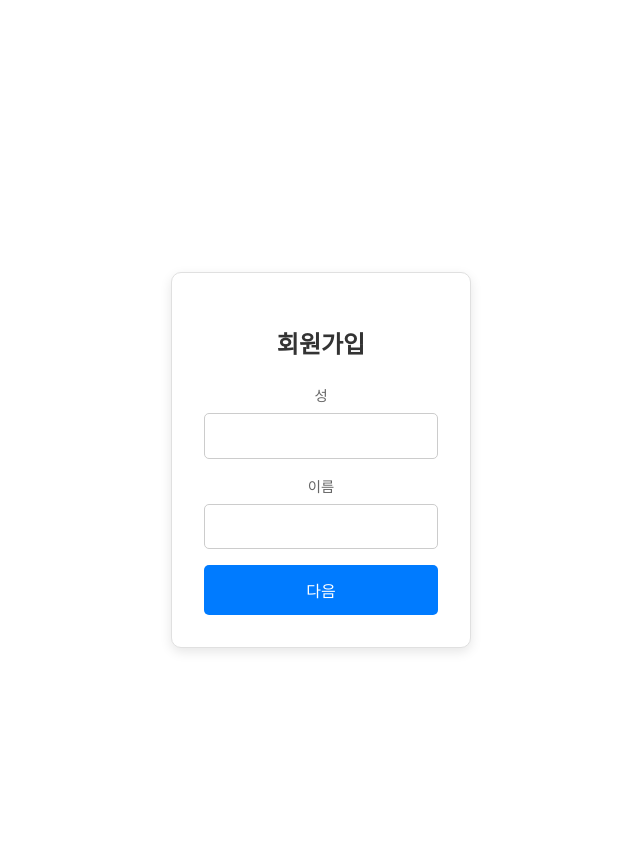
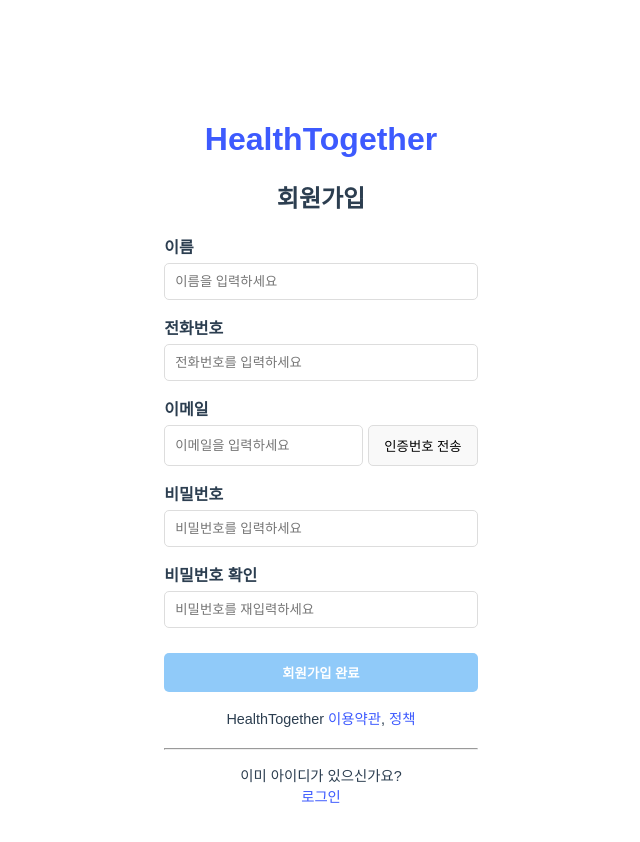
Before and after one commit to Fit-Connection/health-together, a Vue app in the folder front-end/: page /register in a window 1280 px wide. Shown: the top 842 px of the page, without its empty margins (319-959 px from the left). Built offline with nearby package versions, Linux system fonts and the light colour scheme.

Commit message:
feat : 비밀번호 찾기 기능 구현(수정필요), blur 기능 추가 style : 양식 통일

```diff
--- a/front-end/src/components/PasswordRecovery.vue
+++ b/front-end/src/components/PasswordRecovery.vue
@@ -1,17 +1,22 @@
 <template>
   <form @submit.prevent="recoverPassword" class="recovery-form">
+    <h1>HealthTogether</h1>
+    <img src="@/assets/Weblogo.png" class="img-size" alt="HealthTogether Logo" />
     <h2>비밀번호 찾기</h2>
 
+    <!-- 이메일 입력 -->
     <label>Email</label>
     <input
         type="email"
         v-model="email"
         @blur="validateEmail"
+        placeholder="이메일을 입력하세요"
+        :class="{ 'input-error': error }"
     />
-    <span v-if="error">{{ error }}</span>
+    <span v-if="error" class="error-message">{{ error }}</span>
 
-    <!-- 인증 코드 입력란과 인증 버튼 표시 여부를 조건부로 설정 -->
-    <div v-if="isCodeSent">
+    <!-- 인증 코드 입력란 (isCodeSent가 true일 때만 표시) -->
+    <div v-if="isCodeSent && !isVerified">
       <label>인증 번호</label>
       <input
           type="text"
@@ -20,12 +25,35 @@
       />
     </div>
 
-    <!-- 버튼 변경 -->
+    <!-- 인증 메일 전송 / 인증 확인 버튼 -->
     <button type="button" @click="isCodeSent ? verifyCode() : sendVerificationEmail()">
       {{ isCodeSent ? '인증' : '인증 메일 전송' }}
     </button>
 
-    <router-link to="/login">로그인 화면</router-link>
+    <!-- 비밀번호 변경 입력란 (이메일 인증이 완료되면 표시) -->
+    <div v-if="isVerified">
+      <div class="form-group">
+        <label>비밀번호 입력</label>
+        <input
+            type="password"
+            v-model="newPassword"
+            placeholder="새 비밀번호를 입력하세요"
+            required
+        />
+      </div>
+      <div class="form-group">
+        <label>비밀번호 재입력</label>
+        <input
+            type="password"
+            v-model="confirmPassword"
+            placeholder="새 비밀번호를 다시 입력하세요"
+            required
+        />
+      </div>
+      <button type="button" @click="changePassword" class="submit-button">비밀번호 변경</button>
+    </div>
+
+    <router-link to="/login" class="link-to-login">로그인 화면</router-link>
   </form>
 </template>
 
@@ -37,9 +65,13 @@ export default {
   setup() {
     const email = ref('');
     const verificationCode = ref('');
+    const newPassword = ref('');
+    const confirmPassword = ref('');
     const error = ref(null);
     const isCodeSent = ref(false);
+    const isVerified = ref(false);
 
+    // 이메일 유효성 검사
     const validateEmail = () => {
       const emailPattern = /^[^\s@]+@[^\s@]+\.[^\s@]+$/; // 이메일 형식 정규식
       if (!email.value) {
@@ -51,6 +83,7 @@ export default {
       }
     };
 
+    // 서버에서 이메일 존재 여부 확인
     const checkEmailExists = async () => {
       try {
         const response = await axios.post('/user/api/check-email', { email: email.value });
@@ -61,6 +94,7 @@ export default {
       }
     };
 
+    // 인증 메일 전송 함수
     const sendVerificationEmail = async () => {
       validateEmail();
       if (!error.value) {
@@ -68,51 +102,152 @@ export default {
         if (exists) {
           alert('인증 메일이 전송되었습니다.');
           isCodeSent.value = true;
-          // 이메일 인증 메일 전송 로직을 여기에 추가
+          // 실제 이메일 인증 메일 전송 로직 추가 필요
+          await axios.post('http://localhost:9090/user/api/email/send', { email: email.value });
         } else {
           error.value = '입력하신 이메일이 존재하지 않습니다.';
         }
       }
     };
 
-    const verifyCode = () => {
-      if (verificationCode.value === '1234') { // 실제 인증 코드 로직으로 대체 필요
-        alert('인증이 완료되었습니다.');
-        // 인증 완료 후 추가 작업 수행
-      } else {
-        alert('인증 번호가 올바르지 않습니다.');
+    // 인증 코드 검증 함수
+    const verifyCode = async () => {
+      try {
+        const response = await axios.post('http://localhost:9090/user/api/email/verify', {
+          email: email.value,
+          verificationCode: verificationCode.value,
+        });
+        if (response.data.success) {
+          alert('인증이 완료되었습니다.');
+          isVerified.value = true; // 인증 완료 상태 설정
+        } else {
+          alert('인증 번호가 올바르지 않습니다.');
+        }
+      } catch (error) {
+        alert('서버와의 통신에 실패했습니다.');
+      }
+    };
+
+    // 비밀번호 변경 함수
+    const changePassword = async () => {
+      if (newPassword.value !== confirmPassword.value) {
+        alert('비밀번호가 일치하지 않습니다.');
+        return;
+      }
+      try {
+        await axios.post('/user/api/change-password', {
+          email: email.value,
+          newPassword: newPassword.value,
+        });
+        alert('비밀번호가 변경되었습니다.');
+        // 비밀번호 변경 후 로그인 페이지로 이동
+        window.location.href = '/login';
+      } catch (error) {
+        alert('비밀번호 변경에 실패했습니다.');
       }
     };
 
     return {
       email,
       verificationCode,
+      newPassword,
+      confirmPassword,
       error,
       isCodeSent,
+      isVerified,
       validateEmail,
       sendVerificationEmail,
       verifyCode,
+      changePassword,
     };
   },
 };
 </script>
 
 <style scoped>
+h1 {
+  color: #3d5afe;
+}
+
+.img-size {
+  width: 300px;
+  height: auto;
+  display: block;
+  margin: 0 auto; /* 수평 중앙 정렬 */
+}
+
 .recovery-form {
   max-width: 400px;
-  margin: auto;
-  padding: 1.5em;
-  border: 1px solid #ccc;
-  border-radius: 8px;
+  margin: 2em auto;
+  padding: 2em;
+  background-color: #fff;
   display: flex;
   flex-direction: column;
 }
 
+h2 {
+  text-align: center;
+  font-size: 1.5rem;
+  color: #333;
+  margin-bottom: 1.5rem;
+}
+
+label {
+  font-size: 0.9rem;
+  color: #666;
+  margin-bottom: 0.5rem;
+}
+
 input {
-  margin-bottom: 0.5em;
+  padding: 0.8rem;
+  border: 1px solid #ccc;
+  border-radius: 5px;
+  font-size: 1rem;
+  margin-bottom: 1rem;
+  transition: border 0.3s ease;
+}
+
+.input-error {
+  border-color: #ff4d4f;
+}
+
+input:focus {
+  border-color: #007bff;
+  outline: none;
+  box-shadow: 0px 0px 5px rgba(0, 123, 255, 0.3);
+}
+
+.error-message {
+  color: #ff4d4f;
+  font-size: 0.9rem;
+  margin-bottom: 1rem;
 }
 
 button {
-  margin-top: 1em;
+  padding: 0.8rem;
+  border: none;
+  border-radius: 5px;
+  font-size: 1rem;
+  cursor: pointer;
+  background-color: #007bff;
+  color: white;
+  transition: background-color 0.3s ease;
+}
+
+button:hover {
+  background-color: #0056b3;
+}
+
+.link-to-login {
+  text-align: center;
+  display: block;
+  margin-top: 1.5rem;
+  font-size: 0.9rem;
+  color: #007bff;
+  text-decoration: none;
+}
+
+.link-to-login:hover {
+  text-decoration: underline;
 }
 </style>
--- a/front-end/src/components/auth/LoginForm.vue
+++ b/front-end/src/components/auth/LoginForm.vue
@@ -1,124 +1,214 @@
-<!-- src/components/auth/LoginForm.vue -->
 <template>
-  <form @submit.prevent="login" class="login-form">
-    <h2>로그인</h2>
+  <div class="register-form">
+    <h1>HealthTogether</h1>
+    <img src="@/assets/Weblogo.png" class="img-size" alt="HealthTogether Logo" />
+    <div class="write-form">
+      <form @submit.prevent="onSubmit">
+        <div class="form-group">
+          <label>이메일</label>
+          <input
+              type="email"
+              v-model="email"
+              @blur="validateEmail"
+          @input="clearError"
+          placeholder="이메일을 입력하세요"
+          :class="{ 'input-error': emailError }"
+          required
+          />
+          <span v-if="emailError" class="error-message">{{ emailError }}</span>
+        </div>
 
-    <label>사용자 이름</label>
-    <input type="text" v-model="username" required />
-    <br>
-    <label>비밀번호</label>
-    <input type="password" v-model="password" required />
+        <div class="form-group">
+          <label>비밀번호</label>
+          <input type="password" v-model="password" placeholder="비밀번호를 입력하세요" required />
+        </div>
 
-    <button type="submit" class="btn-primary">로그인</button>
-    <button type="button" @click="goToRegist" class="btn-secondary">회원가입</button>
-    <button type="button" @click="goToPassWordRecovery" class="btn-secondary">비밀번호 찾기</button>
-  </form>
+        <div class="form-options">
+          <a href="#" @click.prevent="goToPasswordRecovery" class="find-password">비밀번호 찾기</a>
+        </div>
+
+        <div class="button-group">
+          <button type="button" @click="onSubmit" class="submit-button">로그인</button>
+          <button type="button" @click="goToRegister" class="submit-button secondary">회원가입</button>
+        </div>
+      </form>
+    </div>
+
+    <div class="footer">
+      <span>© 2024 HealthTogether</span>
+      <br />
+      <span>All rights reserved.</span>
+    </div>
+  </div>
 </template>
 
 <script>
 import axios from 'axios';
 
 export default {
+  name: 'LoginForm',
   data() {
     return {
-      username: '',
+      email: '',
       password: '',
+      emailError: '', // 이메일 오류 메시지 상태 추가
     };
   },
   methods: {
-    async login() {
+    // 이메일 유효성 검사
+    validateEmail() {
+      const emailPattern = /^[^\s@]+@[^\s@]+\.[^\s@]+$/;
+      if (!emailPattern.test(this.email)) {
+        this.emailError = '유효한 이메일 형식을 입력하세요.';
+      } else {
+        this.emailError = '';
+      }
+    },
+
+    // 입력 중 이메일 오류 메시지 초기화
+    clearError() {
+      this.emailError = '';
+    },
+
+    async onSubmit() {
+      // 이메일 유효성 검사 후 submit
+      this.validateEmail();
+      if (this.emailError) return; // 이메일 오류가 있으면 제출하지 않음
+
       try {
         await axios.post('http://localhost:9090/user/api/login', {
-          username: this.username,
+          email: this.email,
           password: this.password,
         });
         alert('로그인 성공');
         this.$router.push('/');
       } catch (error) {
         if (error.response && error.response.status === 401) {
-          alert('아이디 또는 비밀번호가 잘못되었습니다.');
+          alert('이메일 또는 비밀번호가 잘못되었습니다.');
         } else {
           alert('로그인 실패: 서버 오류');
         }
         console.error(error);
       }
     },
-    goToRegist() {
+    goToRegister() {
       this.$router.push('/register');
     },
-    goToPassWordRecovery(){
-      this.$router.push('/passwordRecovery')
+    goToPasswordRecovery() {
+      this.$router.push('/passwordRecovery');
     },
   },
 };
 </script>
 
 <style scoped>
-.login-form {
-  max-width: 350px;
-  margin: 50px auto;
-  padding: 2rem;
-  border: 1px solid #e0e0e0;
-  border-radius: 10px;
-  box-shadow: 0px 4px 12px rgba(0, 0, 0, 0.1);
-  background-color: #fff;
+/* 기존 스타일 유지 */
+
+.img-size {
+  width: 250px;
+  height: auto;
+  display: block;
+  margin: 0 auto; /* 수평 중앙 정렬 */
 }
 
-h2 {
+.register-form {
+  max-width: 400px;
+  margin: 10px auto; /* 상단 여백을 줄임 */
+  padding: 20px;
+  font-family: Arial, sans-serif;
   text-align: center;
-  font-size: 1.5rem;
-  color: #333;
-  margin-bottom: 1.5rem;
+  display: flex;
+  flex-direction: column;
+  min-height: 100vh;
 }
 
-label {
-  font-size: 0.9rem;
-  color: #666;
-  margin-bottom: 0.5rem;
+h1 {
+  color: #3d5afe;
 }
 
-input {
-  padding: 0.8rem;
-  border: 1px solid #ccc;
-  border-radius: 5px;
-  font-size: 1rem;
-  margin-bottom: 1rem;
-  transition: border 0.3s ease;
+.write-form {
+  margin-bottom: 20px; /* 하단 여백 조정 */
+  flex-grow: 1;
 }
 
-input:focus {
-  border-color: #007bff;
-  outline: none;
-  box-shadow: 0px 0px 5px rgba(0, 123, 255, 0.3);
+.form-group {
+  margin-bottom: 5px; /* 입력란과 다음 요소 간의 간격을 줄임 */
+  text-align: left;
 }
 
-button {
-  padding: 0.8rem 1.2rem;
+.form-group label {
+  display: block;
+  margin-bottom: 5px;
+  font-weight: bold;
+}
+
+input[type="email"],
+input[type="password"] {
+  width: 100%;
+  padding: 10px;
+  border: 1px solid #ddd;
+  border-radius: 5px;
+  box-sizing: border-box;
+}
+
+.input-error {
+  border-color: #ff4d4f;
+}
+
+/* 오류 메시지 스타일 */
+.error-message {
+  color: #ff4d4f;
+  font-size: 0.9rem;
+  margin-top: 2px; /* 입력란과 메시지 사이의 간격 */
+  margin-bottom: 5px; /* 오류 메시지와 다음 요소 사이의 간격 */
+  display: block;
+}
+
+.form-options {
+  text-align: right;
+  margin-top: -5px; /* 링크와 비밀번호 필드 사이의 간격을 줄임 */
+  margin-bottom: 15px;
+}
+
+.find-password {
+  font-size: 0.9em;
+  color: #3d5afe;
+  text-decoration: none;
+}
+
+.button-group {
+  display: flex;
+  justify-content: space-between;
+  gap: 10px;
+  margin-top: 10px;
+}
+
+.submit-button {
+  flex: 1;
+  padding: 10px;
+  background-color: #3d5afe;
   border: none;
   border-radius: 5px;
-  font-size: 1rem;
+  color: white;
+  font-weight: bold;
   cursor: pointer;
-  transition: background-color 0.3s ease;
-  margin-top: 0.5rem;
 }
 
-.btn-primary {
-  background-color: #007bff;
-  color: white;
-  width: 100%;
+.submit-button.secondary {
+  background-color: #f9f9f9;
+  color: #3d5afe;
+  border: 1px solid #3d5afe;
 }
 
-.btn-primary:hover {
-  background-color: #0056b3;
+.footer {
+  margin-top: auto;
+  text-align: center;
+  font-size: 0.9em;
+  padding: 10px 0;
 }
 
-.btn-secondary {
-  background-color: #6c757d;
-  color: white;
-  width: 100%;
-}
-
-.btn-secondary:hover {
-  background-color: #565e64;
+.footer span {
+  display: block;
+  color: #666;
 }
 </style>
--- a/front-end/src/components/auth/RegisterForm.vue
+++ b/front-end/src/components/auth/RegisterForm.vue
@@ -1,114 +1,130 @@
 <template>
-  <form @submit.prevent="register" class="register-form">
+  <div class="register-form">
+    <h1>HealthTogether</h1>
     <h2>회원가입</h2>
+    <form @submit.prevent="onSubmit">
+      <div class="form-group">
+        <label>이름</label>
+        <input type="text" v-model="name" placeholder="이름을 입력하세요" required />
+      </div>
 
-    <!-- Step 1: 이름 입력 -->
-    <div v-if="currentStep === 1" class="form-group">
-      <label>성</label>
-      <input type="text" v-model="lastName" required />
+      <div class="form-group">
+        <label>전화번호</label>
+        <input type="tel" v-model="phone" placeholder="전화번호를 입력하세요" required />
+      </div>
 
-      <label>이름</label>
-      <input type="text" v-model="firstName" required />
+      <div class="form-group">
+        <label>이메일</label>
+        <div class="email-input-group">
+          <input
+              type="email"
+              v-model="email"
+              @blur="validateEmail"
+              placeholder="이메일을 입력하세요"
+              :class="{ 'input-error': emailError }"
+              required
+          />
+          <button type="button" @click="sendVerificationCode">인증번호 전송</button>
+        </div>
+        <span v-if="emailError" class="error-message">{{ emailError }}</span>
+      </div>
 
-      <button type="button" @click="nextStep" class="btn-primary">다음</button>
+      <div class="form-group" v-if="emailVerificationSent">
+        <input type="text" v-model="emailVerification" placeholder="인증번호 입력" required />
+        <button type="button" @click="verifyEmailCode">인증번호 확인</button>
+      </div>
+
+      <div class="form-group">
+        <label>비밀번호</label>
+        <input
+            type="password"
+            v-model="password"
+            placeholder="비밀번호를 입력하세요"
+            :class="{ 'input-error': passwordError }"
+            required
+        />
+      </div>
+
+      <div class="form-group">
+        <label>비밀번호 확인</label>
+        <input
+            type="password"
+            v-model="passwordConfirm"
+            placeholder="비밀번호를 재입력하세요"
+            :class="{ 'input-error': passwordError }"
+            required
+        />
+        <span v-if="passwordError" class="error-message">{{ passwordError }}</span>
+      </div>
+
+      <button type="submit" class="submit-button">회원가입 완료</button>
+    </form>
+
+    <div class="footer-links">
+      <span>HealthTogether </span>
+      <a href="#">이용약관</a>, <a href="#">정책</a>
     </div>
 
-    <!-- Step 2: 전화번호 입력 -->
-    <div v-if="currentStep === 2" class="form-group">
-      <label>전화번호</label>
-      <input type="text" v-model="phone" required />
-
-      <div class="button-group">
-        <button type="button" @click="prevStep" class="btn-secondary">이전</button>
-        <button type="button" @click="nextStep" class="btn-primary">다음</button>
-      </div>
+    <div class="login-link">
+      <hr />
+      <p>이미 아이디가 있으신가요? <br> <a href="/login">로그인</a></p>
     </div>
-
-    <!-- Step 3: 이메일과 비밀번호 입력 -->
-    <div v-if="currentStep === 3" class="form-group">
-      <label>이메일</label>
-      <input type="email" v-model="email" required />
-      <button type="button" @click="sendEmailVerification" class="btn-primary">인증</button>
-
-      <div v-if="emailVerificationSent">
-        <label>인증 코드</label>
-        <input type="text" v-model="verificationCode" required />
-        <button type="button" @click="verifyEmailCode" class="btn-secondary">확인</button>
-      </div>
-
-      <label>비밀번호</label>
-      <input type="password" v-model="password" required />
-
-      <div class="button-group">
-        <button type="button" @click="prevStep" class="btn-secondary">이전</button>
-        <button type="submit" class="btn-primary">회원가입</button>
-      </div>
-    </div>
-  </form>
+  </div>
 </template>
 
 <script>
 import axios from 'axios';
 
 export default {
+  name: 'RegistForm',
   data() {
     return {
-      currentStep: 1,
-      firstName: '',
-      lastName: '',
+      name: '',
+      phone: '',
       email: '',
+      emailVerification: '',
       password: '',
-      phone: '',
-      status: 'ACTIVE',
-      createdAt: new Date(),
-      updatedAt: new Date(),
-      verificationCode: '',
+      passwordConfirm: '',
       emailVerificationSent: false,
       emailVerified: false,
+      emailError: '', // 이메일 오류 메시지
+      passwordError: '', // 비밀번호 오류 메시지
     };
   },
   methods: {
-    nextStep() {
-      if (this.currentStep === 1 && (!this.firstName || !this.lastName)) {
-        alert('성명은 필수 입력 항목입니다.');
-        return;
+    // 이메일 유효성 검사
+    validateEmail() {
+      const emailPattern = /^[^\s@]+@[^\s@]+\.[^\s@]+$/;
+      if (!emailPattern.test(this.email)) {
+        this.emailError = '유효한 이메일 형식을 입력하세요.';
+      } else {
+        this.emailError = '';
       }
-      if (this.currentStep === 2 && !this.phone) {
-        alert('전화번호를 입력해 주세요.');
-        return;
-      }
-      if (this.currentStep === 3 && (!this.email || !this.password)) {
-        alert('이메일과 비밀번호를 모두 입력해 주세요.');
-        return;
-      }
-      this.currentStep++;
     },
-    prevStep() {
-      if (this.currentStep > 1) this.currentStep--;
-    },
-    async sendEmailVerification() {
+
+    async sendVerificationCode() {
+      if (this.emailError) return;
       try {
-        await axios.post('http://localhost:9090/user/api/email/send', {
-          mail: this.email,
-        });
+        await axios.post('http://localhost:9090/user/api/email/send', { mail: this.email });
         this.emailVerificationSent = true;
-        alert('인증 코드가 이메일로 발송되었습니다.');
+        alert(`인증번호가 ${this.email}로 전송되었습니다.`);
       } catch (error) {
-        alert('인증 코드 발송 실패: 서버 오류');
+        alert('인증번호 전송 실패: 서버 오류');
         console.error(error);
       }
     },
+
     async verifyEmailCode() {
       try {
         const response = await axios.post('http://localhost:9090/user/api/email/verify', {
           mail: this.email,
-          verifyCode: this.verificationCode,
+          verifyCode: this.emailVerification,
         });
-        if (response.data.status === "success") {  // 서버가 성공 시 "success" 상태를 반환하는지 확인
+        if (response.data.status === "success") {
           this.emailVerified = true;
           alert('이메일 인증 성공');
         } else {
-          alert('이메일 인증 실패: 인증 코드를 확인하세요.');
+          alert('인증번호가 일치하지 않습니다.');
         }
       } catch (error) {
         alert('이메일 인증 실패: 서버 오류');
@@ -116,29 +132,29 @@ export default {
       }
     },
 
-    async register() {
+    async onSubmit() {
       if (!this.emailVerified) {
         alert('이메일 인증을 완료해 주세요.');
         return;
       }
+      if (this.password !== this.passwordConfirm) {
+        this.passwordError = '비밀번호가 일치하지 않습니다.';
+        return;
+      } else {
+        this.passwordError = '';
+      }
+
       try {
         await axios.post('http://localhost:9090/user/api/register', {
-          username: `${this.lastName} ${this.firstName}`,
+          username: this.name,
           email: this.email,
+          phone: this.phone,
           password: this.password,
-          phone: this.phone,
-          status: this.status,
-          createdAt: this.createdAt,
-          updatedAt: this.updatedAt,
         });
-        alert('회원가입 성공');
+        alert('회원가입이 완료되었습니다.');
         this.$router.push('/login');
       } catch (error) {
-        if (error.response && error.response.status === 400) {
-          alert('회원가입 실패: 입력 데이터를 확인해주세요.');
-        } else {
-          alert('회원가입 실패: 서버 오류');
-        }
+        alert('회원가입 실패: 서버 오류');
         console.error(error);
       }
     },
@@ -148,78 +164,107 @@ export default {
 
 <style scoped>
 .register-form {
-  max-width: 350px;
-  margin: 50px auto;
-  padding: 2rem;
-  border: 1px solid #e0e0e0;
-  border-radius: 10px;
-  box-shadow: 0px 4px 12px rgba(0, 0, 0, 0.1);
-  background-color: #fff;
+  max-width: 400px;
+  margin: auto;
+  padding: 20px;
+  font-family: Arial, sans-serif;
+  text-align: center;
+}
+
+h1 {
+  color: #3d5afe;
 }
 
 h2 {
-  text-align: center;
-  font-size: 1.5rem;
-  color: #333;
-  margin-bottom: 1.5rem;
+  font-size: 1.5em;
+  margin: 10px 0 20px;
 }
 
 .form-group {
-  display: flex;
-  flex-direction: column;
+  margin-bottom: 15px;
+  text-align: left;
 }
 
-label {
-  font-size: 0.9rem;
-  color: #666;
-  margin-bottom: 0.5rem;
+.form-group label {
+  display: block;
+  margin-bottom: 5px;
+  font-weight: bold;
 }
 
-input {
-  padding: 0.8rem;
-  border: 1px solid #ccc;
+input[type="text"],
+input[type="tel"],
+input[type="email"],
+input[type="password"] {
+  width: 100%;
+  padding: 10px;
+  border: 1px solid #ddd;
   border-radius: 5px;
-  font-size: 1rem;
-  margin-bottom: 1rem;
-  transition: border 0.3s ease;
+  box-sizing: border-box;
 }
 
-input:focus {
-  border-color: #007bff;
-  outline: none;
-  box-shadow: 0px 0px 5px rgba(0, 123, 255, 0.3);
+.input-error {
+  border-color: #ff4d4f;
 }
 
-.button-group {
-  display: flex;
-  justify-content: space-between;
-  margin-top: 1rem;
+.error-message {
+  color: #ff4d4f;
+  font-size: 0.9rem;
+  margin-top: 2px;
+  margin-bottom: 5px;
+  display: block;
 }
 
-button {
-  padding: 0.8rem 1.2rem;
+.email-input-group {
+  display: flex;
+  gap: 5px;
+}
+
+.email-input-group input[type="email"] {
+  flex: 1;
+}
+
+.email-input-group button {
+  padding: 10px 15px;
+  border: 1px solid #ddd;
+  background-color: #f9f9f9;
+  border-radius: 5px;
+  cursor: pointer;
+}
+
+.submit-button {
+  width: 100%;
+  padding: 10px;
+  background-color: #90caf9;
   border: none;
   border-radius: 5px;
-  font-size: 1rem;
+  color: white;
+  font-weight: bold;
   cursor: pointer;
-  transition: background-color 0.3s ease;
+  margin-top: 10px;
 }
 
-.btn-primary {
-  background-color: #007bff;
-  color: white;
+.footer-links {
+  margin-top: 15px;
+  font-size: 0.9em;
 }
 
-.btn-primary:hover {
-  background-color: #0056b3;
+.footer-links a {
+  color: #3d5afe;
+  text-decoration: none;
 }
 
-.btn-secondary {
-  background-color: #6c757d;
-  color: white;
+.login-link {
+  margin-top: 20px;
+  font-size: 0.9em;
 }
 
-.btn-secondary:hover {
-  background-color: #565e64;
+.login-link hr {
+  margin-top: 15px;
+  margin-bottom: 10px;
+}
+
+.login-link a {
+  color: #3d5afe;
+  text-decoration: none;
 }
 </style>
--- a/front-end/src/router/index.js
+++ b/front-end/src/router/index.js
@@ -4,6 +4,7 @@ import TeamDetail from '@/components/TeamDetail.vue';
 import TeamReservation from '@/components/TeamReservation.vue';
 import LoginView from "@/views/LoginView.vue";
 import RegisterView from "@/views/RegisterView.vue";
+import passwordRecovery from "@/components/PasswordRecovery.vue";
 
 const routes = [
     { path: '/', name: 'TeamSearch', component: TeamSearch },
@@ -11,6 +12,7 @@ const routes = [
     { path: '/register', name: 'RegisterView', component: RegisterView },
     { path: '/team/:id', name: 'TeamDetail', component: TeamDetail },
     { path: '/reservation', name: 'TeamReservation', component: TeamReservation },
+    { path: '/passwordRecovery', name: 'PasswordRecovery', component: passwordRecovery}
 ];
 
 const router = createRouter({
```
Also changed, not shown: front-end/src/assets/Weblogo.png (added), 1 other file (tests, documents, lock files or other folders).
